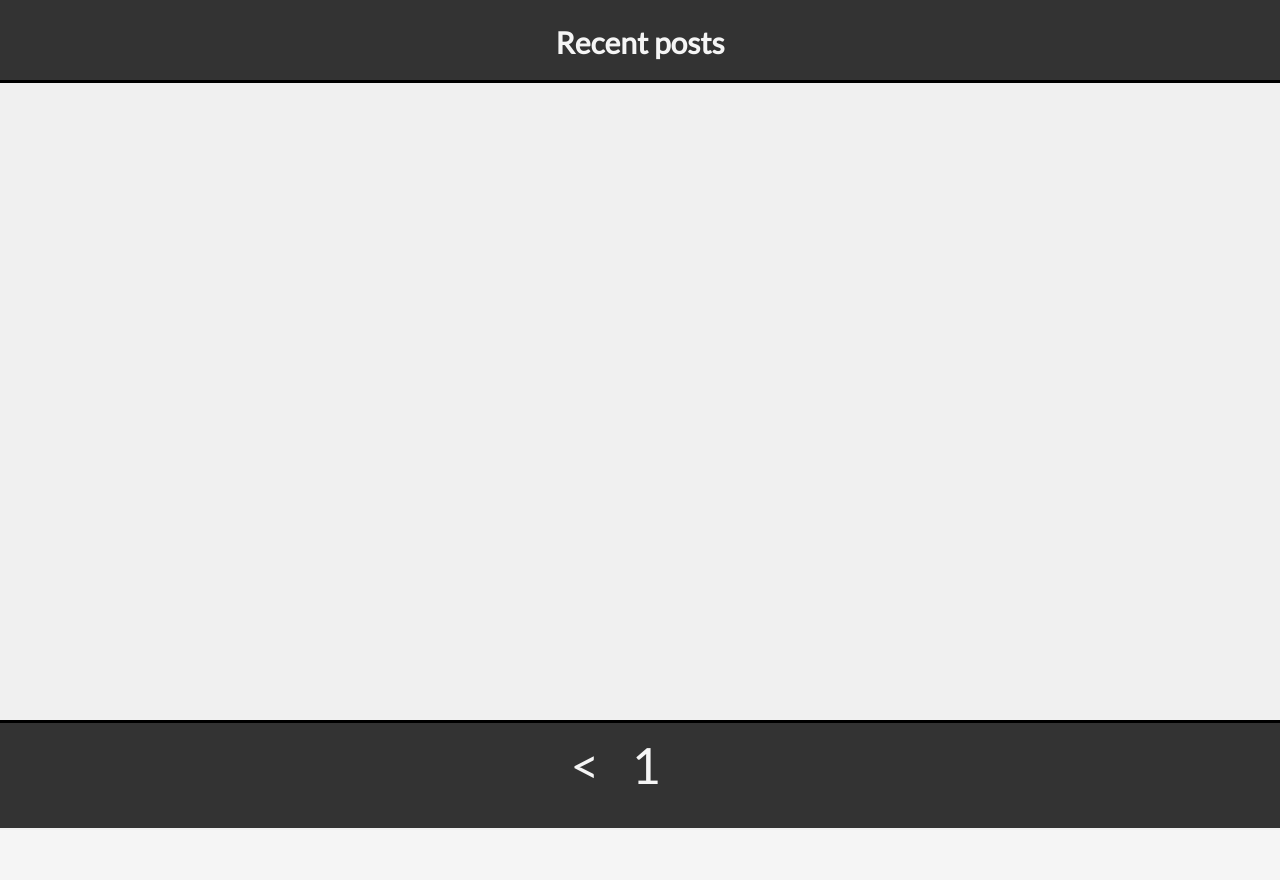
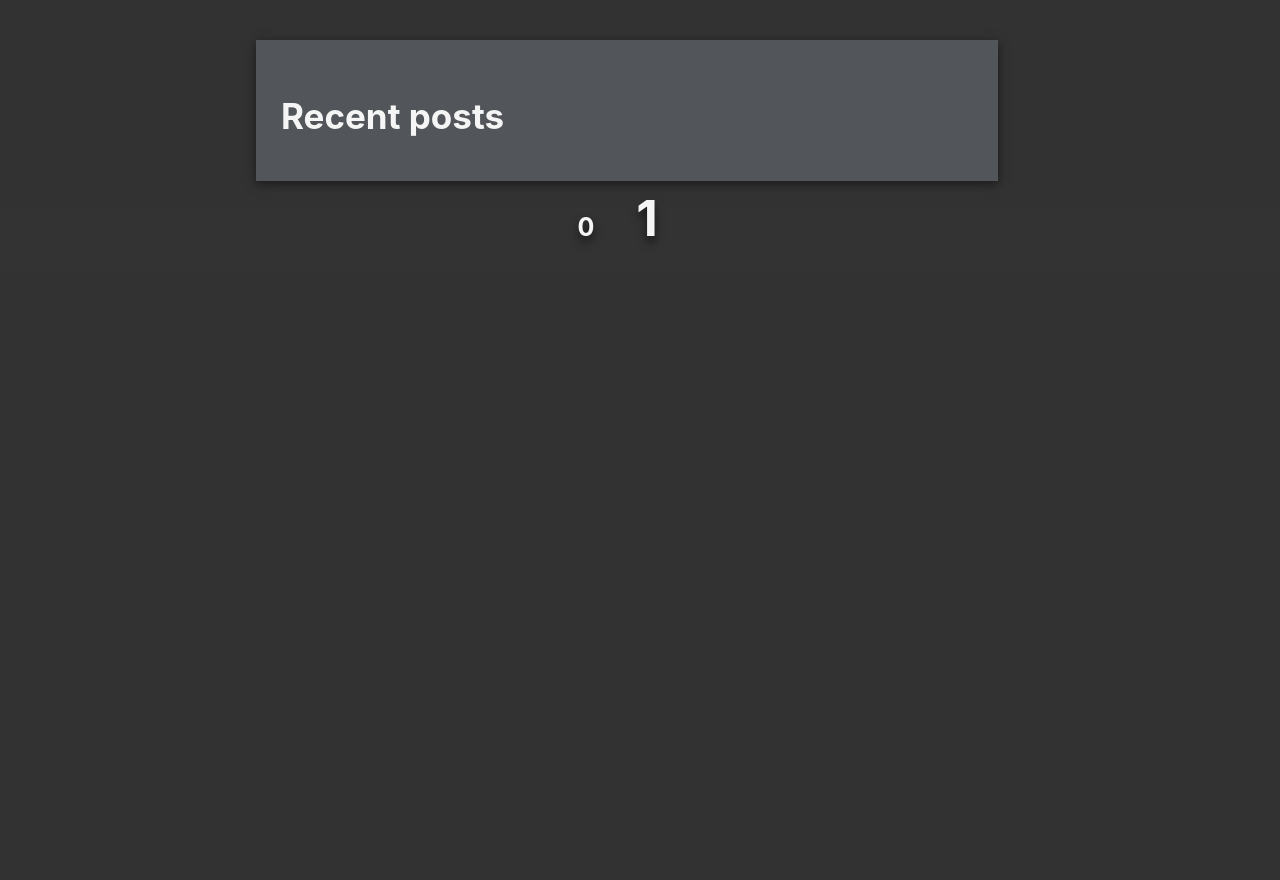
Before and after one commit to arnaizaitor/python-sandbox, a Flask app: page /posts/1 in a window 1280 px wide. Before the commit the page ends 828 px from the top, so only its background shows below. Run offline with Flask 2, Linux system fonts and the light colour scheme; data that the repository does not hold is empty; some libraries are stand-ins or nearby versions; some web fonts are replaced.

Commit message:
flask app index UI rework

```diff
--- a/flask-learn/app.py
+++ b/flask-learn/app.py
@@ -14,7 +14,7 @@ mongo = PyMongo(app, connect=True)
 
 #############################   R O U T I N G   #############################
 @app.route('/')
-@app.route('/posts')
+@app.route('/posts/')
 @app.route('/posts/<int:pagenum>')
 def home(pagenum = 0):
     postList = [post['title'] for post in list(mongo.db.posts.find({}))]
--- a/flask-learn/frontend/static/styles/styles.css
+++ b/flask-learn/frontend/static/styles/styles.css
@@ -1,93 +1,98 @@
 html {
-    font-family: 'Lato', 'Lucida Grande', 'Lucida Sans Unicode', Tahoma, Sans-Serif;
+    font-family: -apple-system, BlinkMacSystemFont, 'Lato', 'Lucida Grande', 'Lucida Sans Unicode', Tahoma, Sans-Serif;
     line-height: 1.5;
     font-size: 15px;
-    font-weight: 400;
-    overflow-y: hidden;
+    font-weight: bold;
+
+    background-color: rgb(50, 50, 50);
 }
 
 body{
     margin: 0;
+    padding-bottom: 5vh;
+    padding-top: 5vh;
+    overflow-x: hidden;
+}
+
+#index-body{
+    margin-left: 20vw;
+    height: auto;
+    width: 58vw;
+    margin-right: 21vw;
+    padding-top: 21px;
+    padding-bottom: 20px;
+
+    background-color: rgb(82, 85, 89);
+    box-shadow: 0 3px 10px rgb(0 0 0 / 0.5);
 }
 
 #main{
-    padding-bottom: 30px;
     background-repeat: no-repeat, repeat;
-    overflow-x: hidden;
     height: 100vh;
 
-    background-color: rgb(240, 240, 240);;
+    background-color: rgb(50, 50, 50);
 }
 
 /* INDEX PAGE */
 
 #header{
-    position: fixed;
     white-space: nowrap;
-    margin-bottom: 5px;
 
-    background-color: #333333;
+    background-color: rgb(82, 85, 89);
 
-    width: 100%;
+    width: 58vw;
     height: 10vh;
-
-    border: solid;
     border-left: transparent;
     border-right: transparent;
     border-top: transparent;
+    border-bottom: transparent;
     border-color: black;
+
+    padding-top: 20px;
 }
 
 #posts{
-    margin-top: 10vh;
-
-    height: 80vh;
-    position: fixed;
+    width: 58vw;
+    background-color: rgb(82, 85, 89);
+    border-top: transparent;
 }
 
 .index-div{
-    width: 100vw;
     border-left: transparent;
     border-right: transparent;
 
     color: black;
-    line-height: 2.5vh;
+    line-height: 3.5vh;
 
-    height: 2.5vh;
+    height: 3.5vh;
+    height: auto;
+    padding-left: 25px;
+    background-color: rgb(82, 85, 89);
+
+    padding: auto;
 }
 
 .index-div a{
     text-decoration: none;
-    color: black;
-    margin-left: 15px;
+    color: rgb(90, 200, 250);
 }
 
 .index-div a:hover{
-    color: rgb(0, 160, 256);
-}
-
-.index-div-even{
-    background-color: rgb(240, 240, 240);
-}
-
-.index-div-odd{
-    background-color: rgb(215, 215, 215);
+    color: rgb(255, 255, 255);
 }
 
 #index-title-content{
-    margin-top: 30px;
-    margin-bottom: 30px;
+    margin-top: 15px;
 
     line-height: 3vh;
 }
 
 #index-footer-content{
-    margin-top: 30px;
-    margin-bottom: 30px;
+    margin-top: 7px;
+    margin-bottom: 10px;
     width: 100vw;
-
+    height: 5vh;
     line-height: 3vh;
-
     text-align: center;
 }
 
@@ -97,41 +102,42 @@ font-weight: bold;
 font-size: 30px;
 text-align: center;
 position: relative;
+padding-left: 25px;
 }
 
 #index-title-content h1{
-    font-family: "Lato";
+    font-family: -apple-system, BlinkMacSystemFont, 'Lato';
     font-weight: bold;
-    font-size: 30px;
-    text-align: center;
+    font-size: 35px;
+    text-align: left;
     position: relative;
+    padding-left: 25px;
 
     color: whitesmoke;
 }
 
 #footer{
-    position: fixed;
+    text-shadow: 0 6px 10px rgb(0 0 0 / 0.6);
     white-space: nowrap;
     padding-bottom: 25px;
 
-    margin-top: 90vh;
+    margin-top: 25px;
 
     background-color: #333333;
 
     width: 100vw;
-    height: 10vh;
+    height: 5vh;
 
-    border: solid;
     border-left: transparent;
     border-right: transparent;
     border-bottom: transparent;
-    border-color: black;
 }
 
 #left-footer-div{
     display: inline-block;
     width: 3vw;
     background-color: inherit;
+    font-size: 10px;
 }
 
 #center-footer-div{
@@ -146,6 +152,7 @@ position: relative;
     display: inline-block;
     width: 3vw;
     background-color: inherit;
+    font-size: 10px;
 }
 
 #void-footer-div{
@@ -156,11 +163,11 @@ position: relative;
 .page-link{
     color: whitesmoke;
     text-decoration: none;
-    font-size: 50px;
+    font-size: 25px;
 }
 
 .page-link:hover{
-    color: rgb(0, 160, 256)
+    color: rgb(90, 200, 250);
 }
 
 /* POST VIEW */
--- a/flask-learn/frontend/templates/PageResult.py
+++ b/flask-learn/frontend/templates/PageResult.py
@@ -1,5 +1,5 @@
 class PageResult:
-   def __init__(self, data, page = 0, posts_per_page = 32):
+   def __init__(self, data, page = 0, posts_per_page = 33):
     self.__dict__ = dict(zip(['data', 'page', 'number'], [data, page, posts_per_page]))
     self.posts = data[page*posts_per_page:(page+1)*posts_per_page]
     self.isLastPage = False
--- a/flask-learn/frontend/templates/index.html
+++ b/flask-learn/frontend/templates/index.html
@@ -11,6 +11,9 @@
 </head>
 <body>
     <div id="main">
+
+        <!-- B O D Y -->
+        <div id="index-body">
 
             <!-- H E A D E R -->
             <div id="header">
@@ -37,6 +40,7 @@
                     {% endif %}
                 {% endfor %}
             </div>
+        </div>
 
         <!-- F O O T E R -->
         <footer id="footer">
@@ -47,7 +51,7 @@
                 <!-- L E F T -->
                 <div id="left-footer-div">
                     {%if posts.page != 0%}
-                        <a class="page-link" href={{ url_for('home', pagenum = posts.page-1) }}> < </a>
+                        <a class="page-link" href={{ url_for('home', pagenum = posts.page-1) }}> {{posts.page - 1}} </a>
                     {%endif%}
                 </div>
                 <!-- C E N T E R -->
@@ -58,7 +62,7 @@
                 <!-- R I G H T -->
                 <div id="right-footer-div">
                     {% if not posts.isLastPage and not posts.isVoidNextPage %}
-                        <a class="page-link" href = {{ url_for('home', pagenum = posts.page+1) }}> > </a>
+                        <a class="page-link" href = {{ url_for('home', pagenum = posts.page+1) }}> {{posts.page + 1}} </a>
                     {% endif %}
                 </div>
 
@@ -67,6 +71,8 @@
             </div>
         </footer>
 
+
+
     </div>
 </body>
 </html>
```
Also changed, not shown: pyxel/src/pyxel.py (+7 -7 lines), pyxel/src/imagesDownload.py (added). Lines whose indentation alone changed are shown as unchanged.
